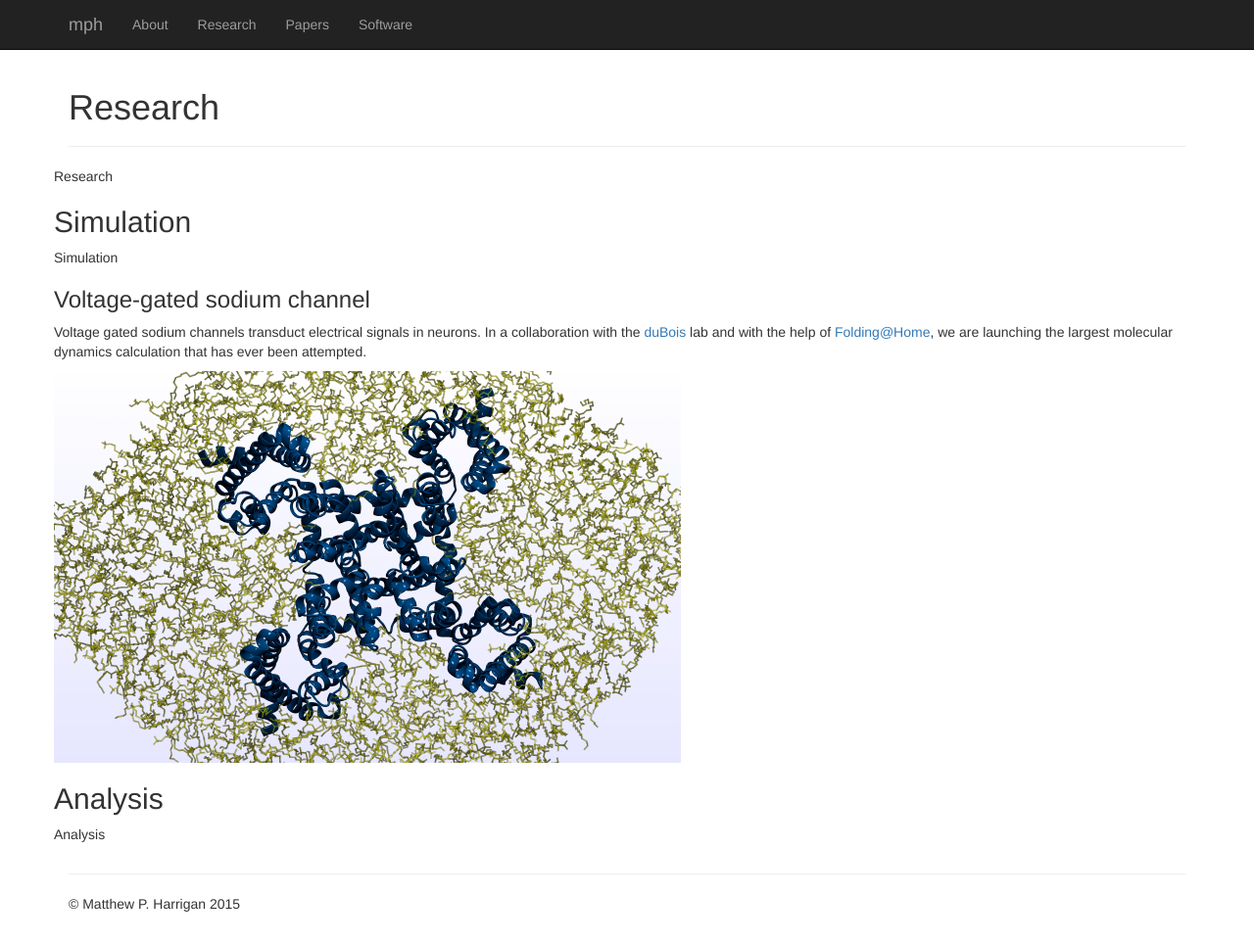
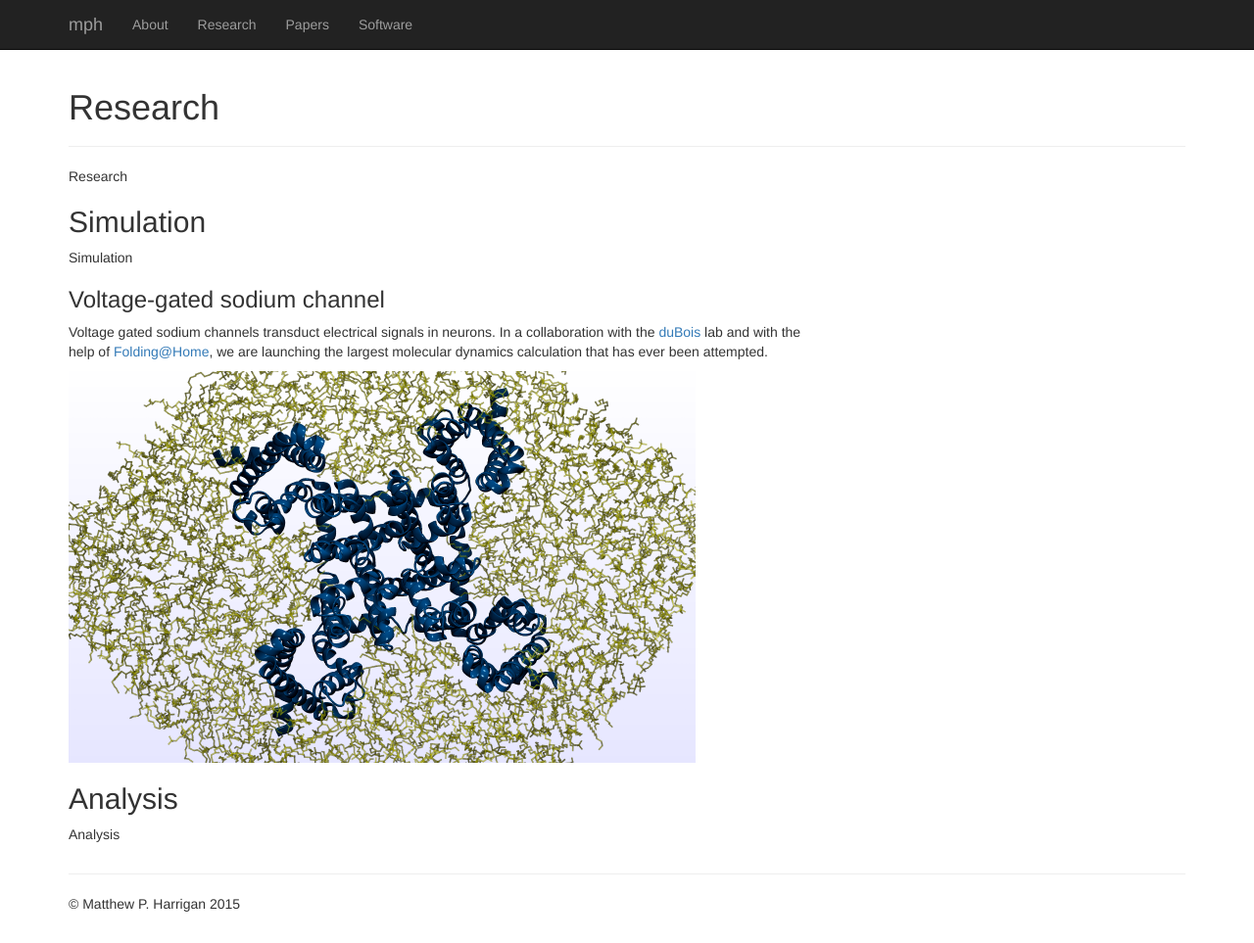
Before and after one commit to mpharrigan/mpharrigan.github.io, a Jekyll site: the page built from research/index.md, in a window 1280 px wide and 963 px high. Shown: the whole window at 98% size. Built offline with Jekyll 4.4.1, drawn with Linux system fonts in a browser that asks for light colours; nearby versions of some CDN libraries.

Commit message:
Skinnier content

```diff
--- a/_layouts/page.html
+++ b/_layouts/page.html
@@ -10,7 +10,7 @@
         </h1>
     </div>
     <div class="row">
-        <div class=col-xs-12">
+        <div class="col-xs-8">
             {{ content }}
         </div>
     </div>
```
